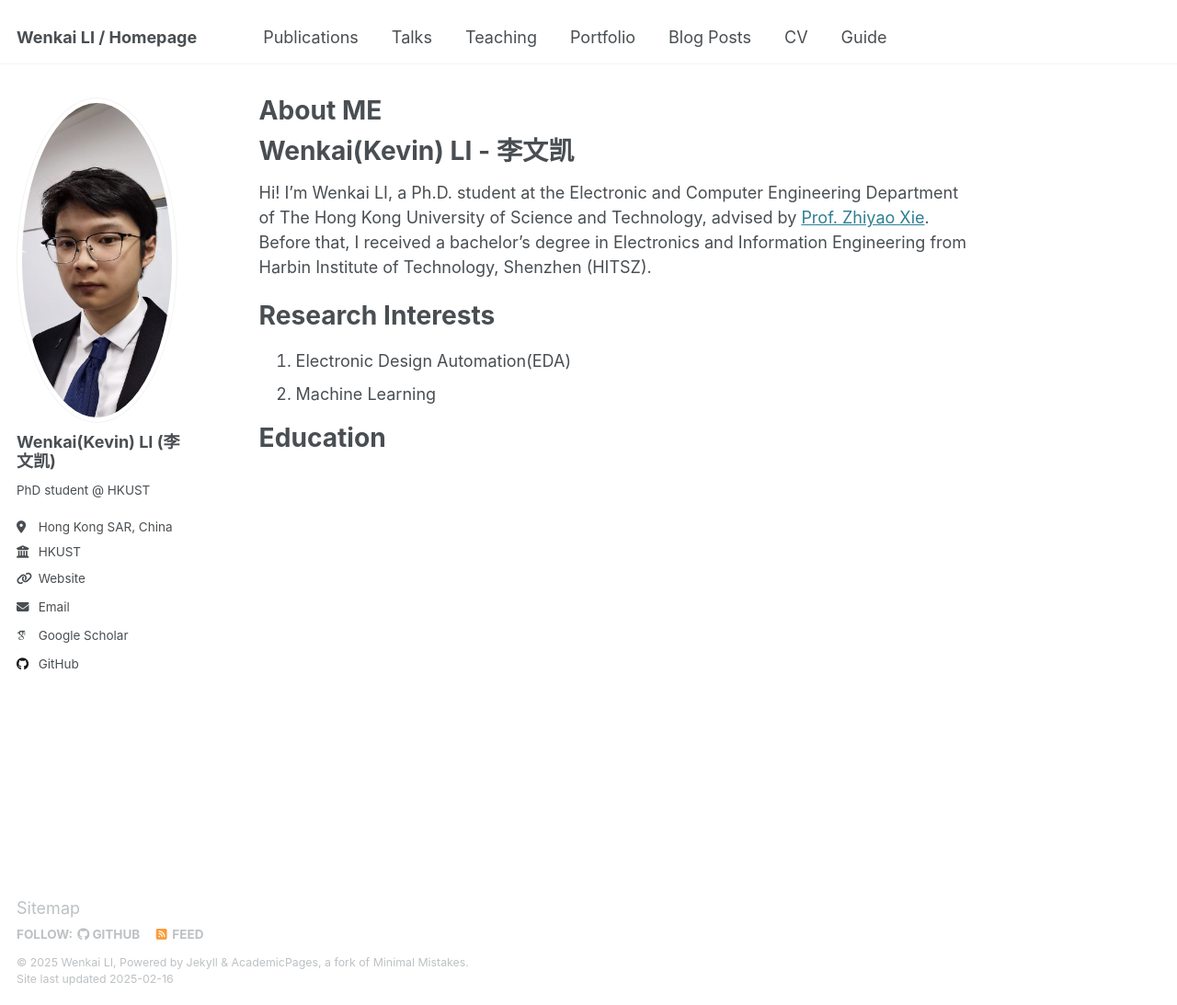
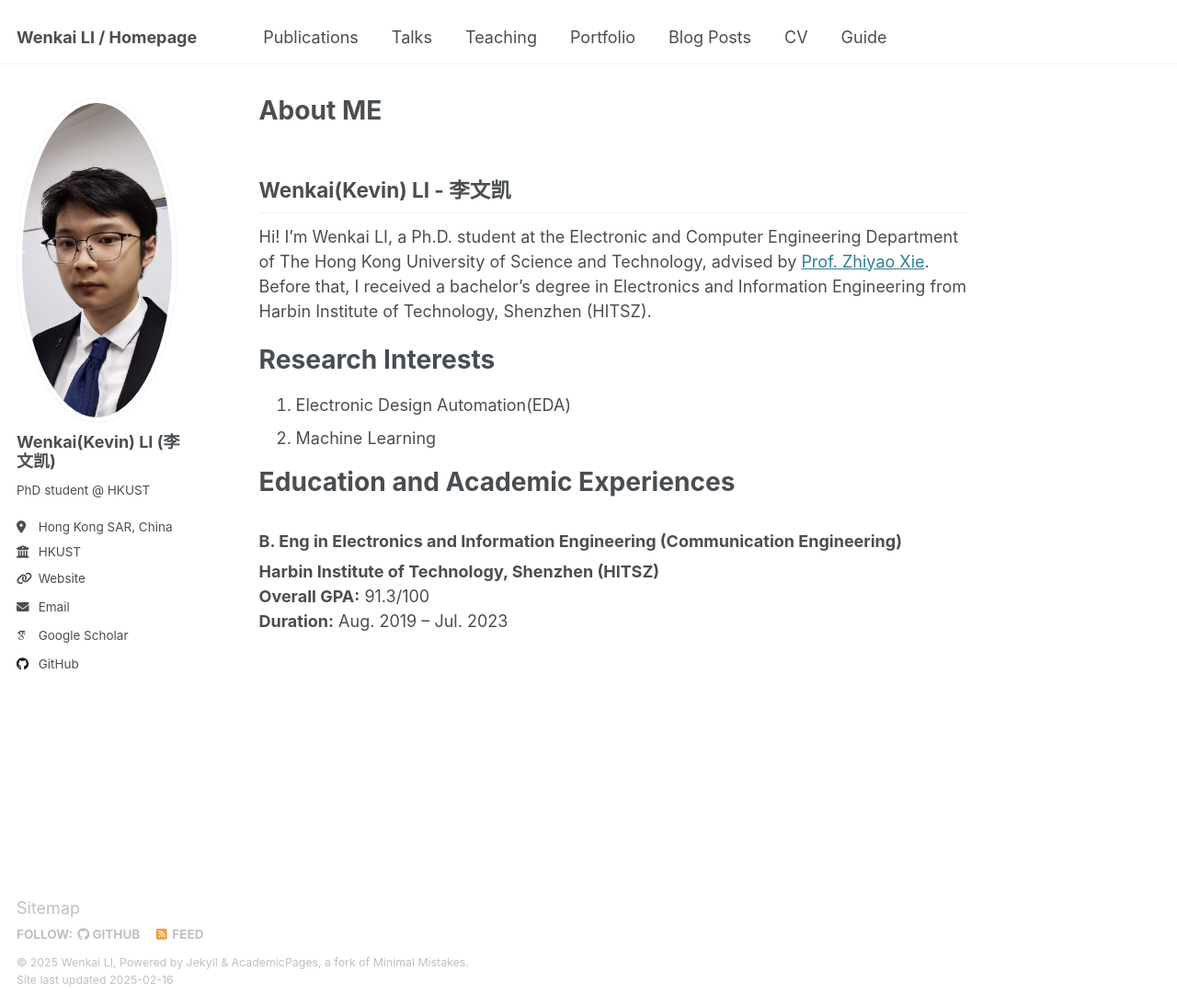
Before and after one commit to kevin333kevin/wenkaili.github.io, a Jekyll site: the page built from _pages/about.md, in a window 1280 px wide and 1093 px high. Shown: the whole window at 92% size. Built offline with Jekyll 4.4.1, drawn with Linux system fonts in a browser that asks for light colours; some web fonts are replaced.

Commit message:
Update about.md

```diff
--- a/_pages/about.md
+++ b/_pages/about.md
@@ -7,7 +7,7 @@ redirect_from:
   - /about.html
 ---
 Wenkai(Kevin) LI - 李文凯
-======
+------
 
 Hi! I’m Wenkai LI, a Ph.D. student at the Electronic and Computer Engineering Department of The Hong Kong University of Science and Technology, advised by [Prof. Zhiyao Xie](https://zhiyaoxie.com/). Before that, I received a bachelor’s degree in Electronics and Information Engineering from Harbin Institute of Technology, Shenzhen (HITSZ).
 
@@ -17,5 +17,10 @@ Research Interests
 1. Electronic Design Automation(EDA)
 2. Machine Learning
 
-Education
+Education and Academic Experiences
 ======
+### B. Eng in Electronics and Information Engineering (Communication Engineering)
+
+**Harbin Institute of Technology, Shenzhen (HITSZ)**
+**Overall GPA:** 91.3/100
+**Duration:** Aug. 2019 – Jul. 2023
```
